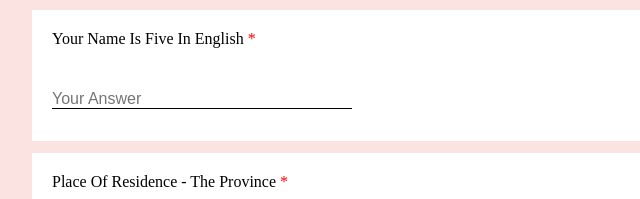
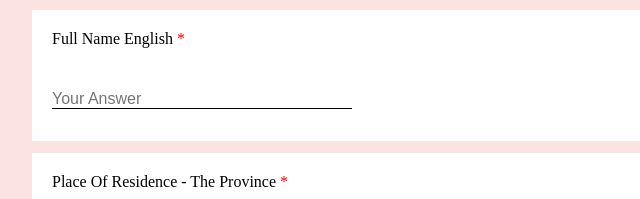
Before and after one commit to mazen-Adel/Form-Work, a plain HTML site: page index.html in a window 1280 px wide. Shown: the part 274-473 px from the top of the page, 288-928 px from the left. Drawn offline with Linux system fonts and the light colour scheme.

Commit message:
Update index.html

```diff
--- a/index.html
+++ b/index.html
@@ -49,7 +49,7 @@
             </section>
             <form action="" method="GET">
                 <section class="secend">
-                    <p class="name">Your name is five in English
+                    <p class="name">Full Name English
                         <span class="req">*</span></p>
                     <input type="text" placeholder="your answer" required maxlength="10">
 
```
